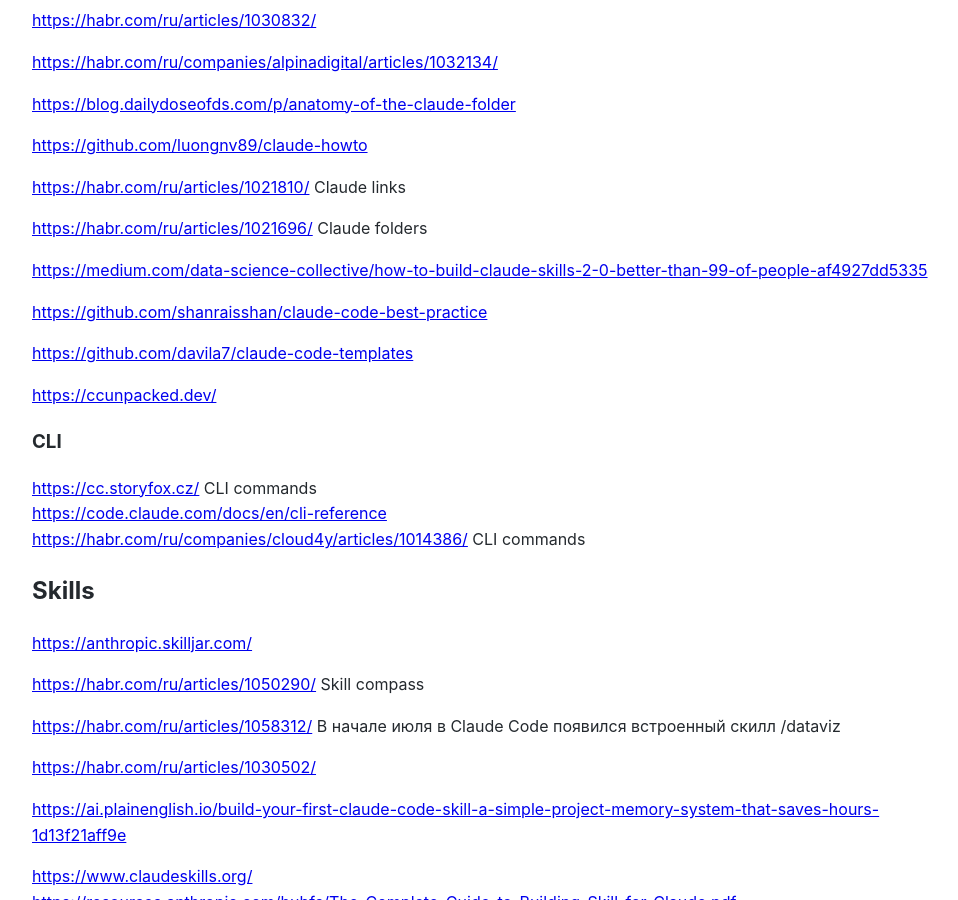
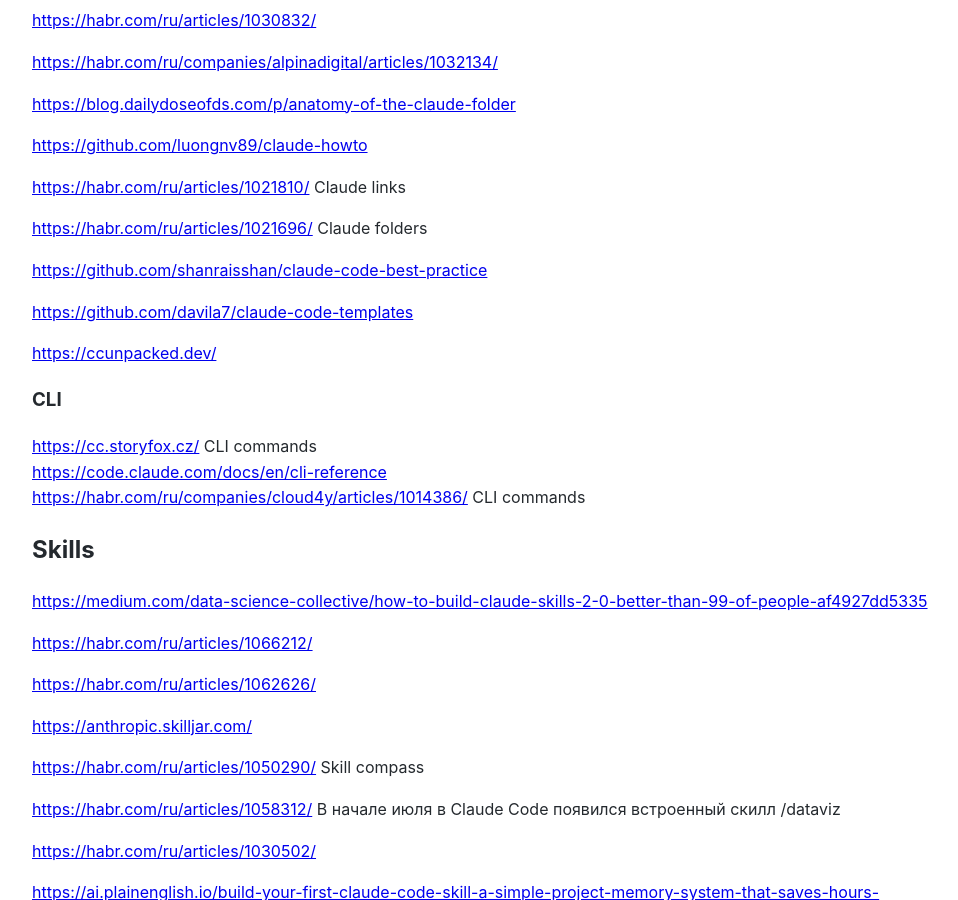
Before and after one commit to Michael-Lubinsky/michael-lubinsky.github.com, a Jekyll site: the page built from ml/claude.md, in a window 1280 px wide and 900 px high, scrolled down 365 px. Shown: the whole window, without its empty margins (158-1116 px from the left). Built offline with Jekyll 4.4.1, drawn with Linux system fonts in a browser that asks for light colours; our own code applies the rules of GitHub Pages for plain Markdown files.

Commit message:
Update claude.md

```diff
--- a/ml/claude.md
+++ b/ml/claude.md
@@ -27,7 +27,7 @@
 
 <https://habr.com/ru/articles/1021696/> Claude folders
 
-<https://medium.com/data-science-collective/how-to-build-claude-skills-2-0-better-than-99-of-people-af4927dd5335>
+
 
 <https://github.com/shanraisshan/claude-code-best-practice>
 
@@ -41,6 +41,13 @@
 <https://habr.com/ru/companies/cloud4y/articles/1014386/> CLI commands
 
 ## Skills
+
+
+<https://medium.com/data-science-collective/how-to-build-claude-skills-2-0-better-than-99-of-people-af4927dd5335>
+
+<https://habr.com/ru/articles/1066212/>
+
+<https://habr.com/ru/articles/1062626/>
 
 <https://anthropic.skilljar.com/>
 
```
